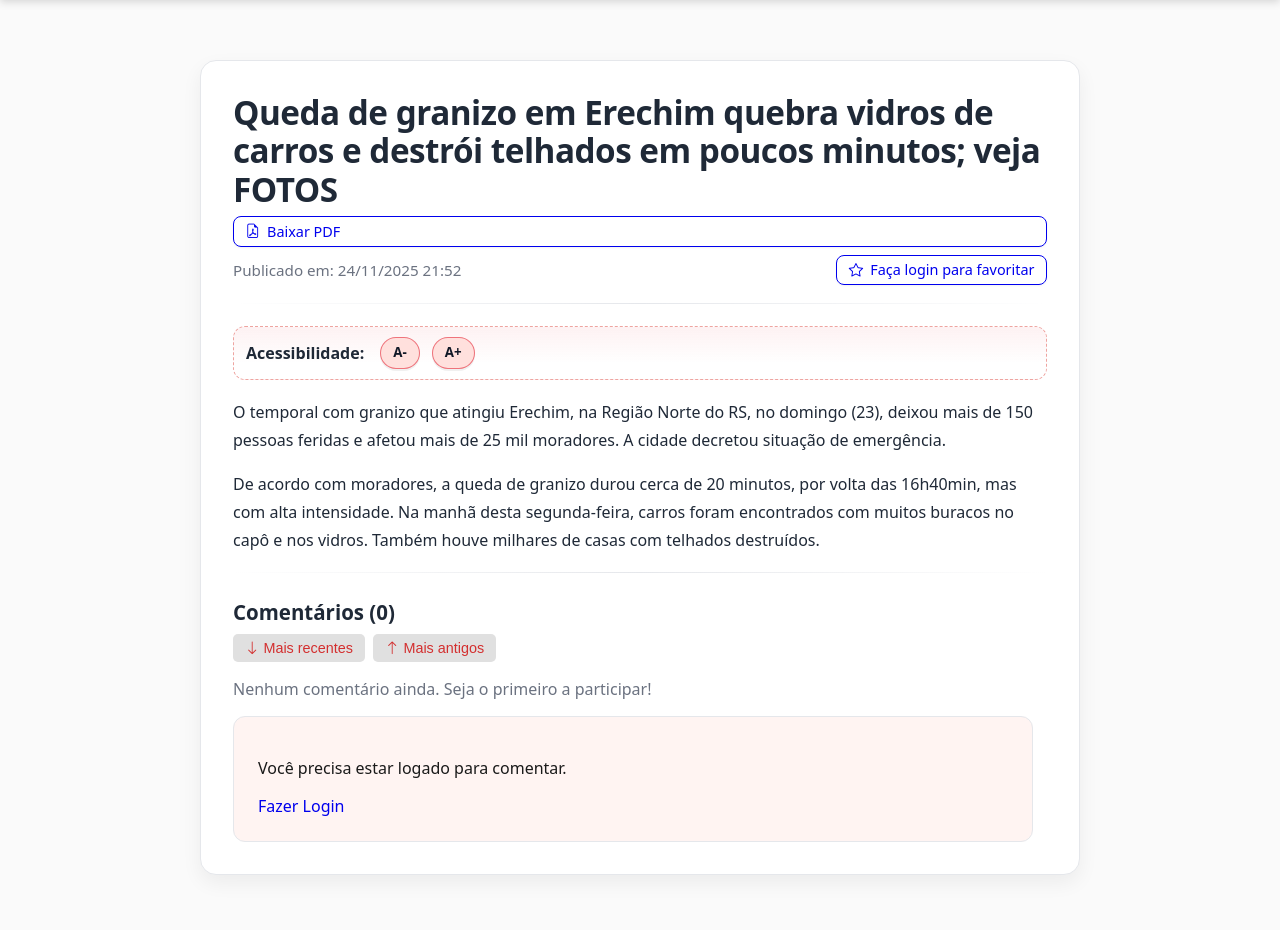
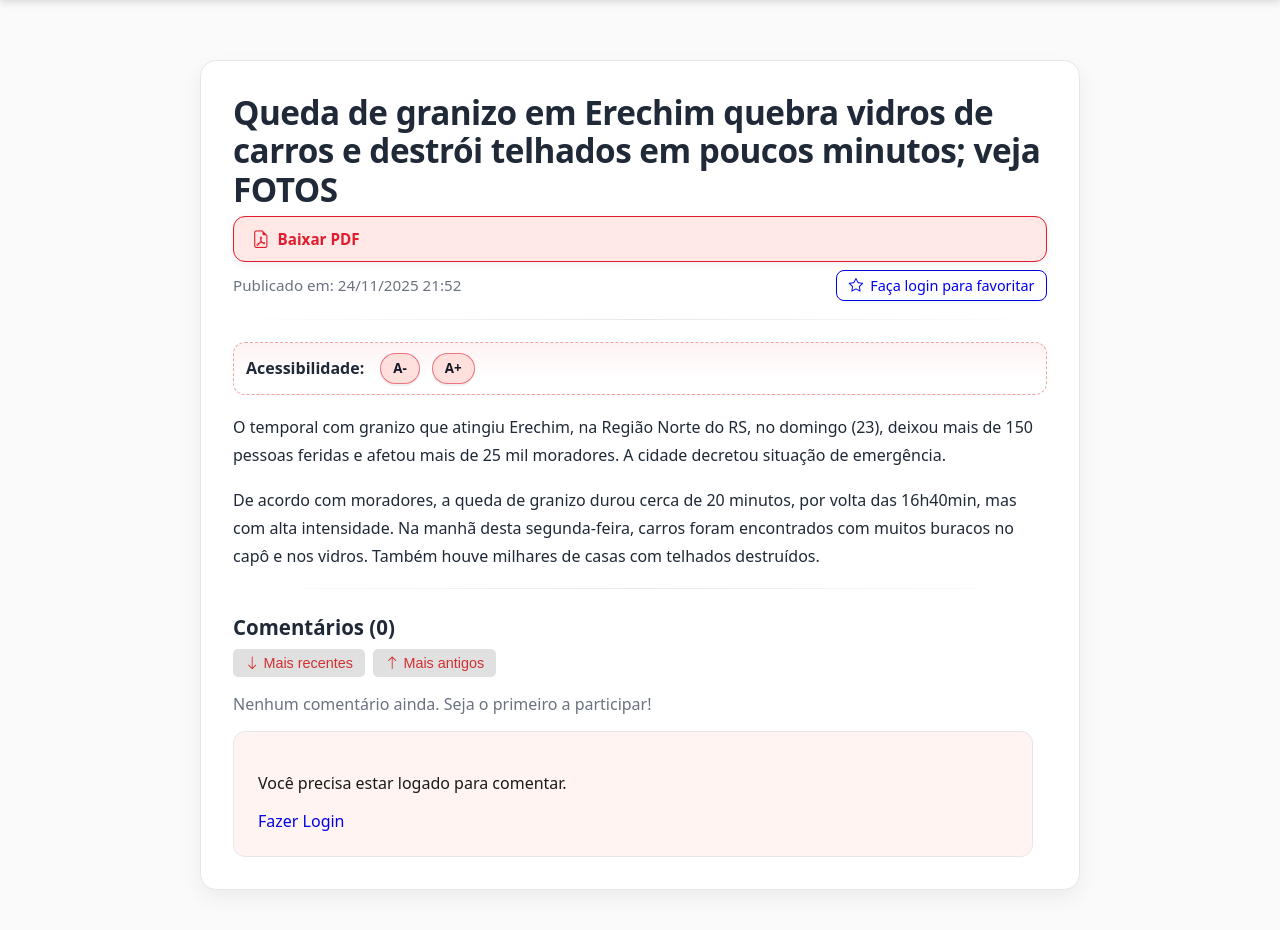
Before and after one commit to eduardohasantos/menjaro, a Django app: page /noticia/2/ in a window 1280 px wide. Shown: the part 64-994 px from the top of the page. Run offline with Django 5.2, Linux system fonts and the light colour scheme; data comes from the database, SQL or seed files in the repository; both versions use the stored data as it was after the commit.

Commit message:
CSS do btn-pdf-download e ajustando erro de cortar titulo da noticia no pdf

```diff
--- a/project_jc/app1/static/app1/css/noticia_detalhe.css
+++ b/project_jc/app1/static/app1/css/noticia_detalhe.css
@@ -461,3 +461,63 @@
 .btn-excluir:hover {
   opacity: 0.8;
 }
+
+
+.btn-download-pdf {
+  --brand: #e21b2d;
+
+  display: inline-flex;
+  align-items: center;
+  gap: 8px;
+
+  padding: 10px 18px;
+  border-radius: 12px;
+  border: 1px solid var(--brand);
+
+  background: color-mix(in oklab, var(--brand) 12%, #fff);
+  color: var(--brand);
+  font-weight: 600;
+  font-size: 0.95rem;
+
+  cursor: pointer;
+  transition: all 0.18s ease;
+  box-shadow: 0 3px 10px rgba(0,0,0,0.06);
+
+  text-decoration: none;
+}
+
+.btn-download-pdf i {
+  font-size: 1.1rem;
+  transition: transform .2s ease;
+}
+
+/* Hover */
+.btn-download-pdf:hover {
+  background: color-mix(in oklab, var(--brand) 22%, #fff);
+  transform: translateY(-2px);
+  box-shadow: 0 6px 16px rgba(0,0,0,.12);
+}
+
+.btn-download-pdf:hover i {
+  transform: scale(1.2);
+}
+
+/* Ativo */
+.btn-download-pdf:active {
+  transform: translateY(0);
+  box-shadow: 0 2px 6px rgba(0,0,0,.08);
+}
+
+/* DARK MODE */
+@media (prefers-color-scheme: dark) {
+  .btn-download-pdf {
+    background: color-mix(in oklab, var(--brand) 20%, #000);
+    color: #fff;
+    border-color: color-mix(in oklab, var(--brand) 70%, #000);
+  }
+
+  .btn-download-pdf:hover {
+    background: color-mix(in oklab, var(--brand) 30%, #000);
+    box-shadow: 0 6px 16px rgba(0,0,0,.35);
+  }
+}
--- a/project_jc/app1/templates/app1/noticia_detalhe.html
+++ b/project_jc/app1/templates/app1/noticia_detalhe.html
@@ -8,7 +8,7 @@
   <header class="mb-4">
     <h1>{{ noticia.titulo }}</h1>
 
-    <a href="{% url 'app1:baixar_pdf_noticia' noticia.pk %}" class="btn btn-success btn-sm mt-2">
+    <a href="{% url 'app1:baixar_pdf_noticia' noticia.pk %}" class="btn-download-pdf">
       <i class="bi bi-file-earmark-pdf"></i> Baixar PDF
     </a>
 
```
Also changed, not shown: project_jc/app1/utils/pdf_utils.py (+10 -4 lines), project_jc/db.sqlite3.
